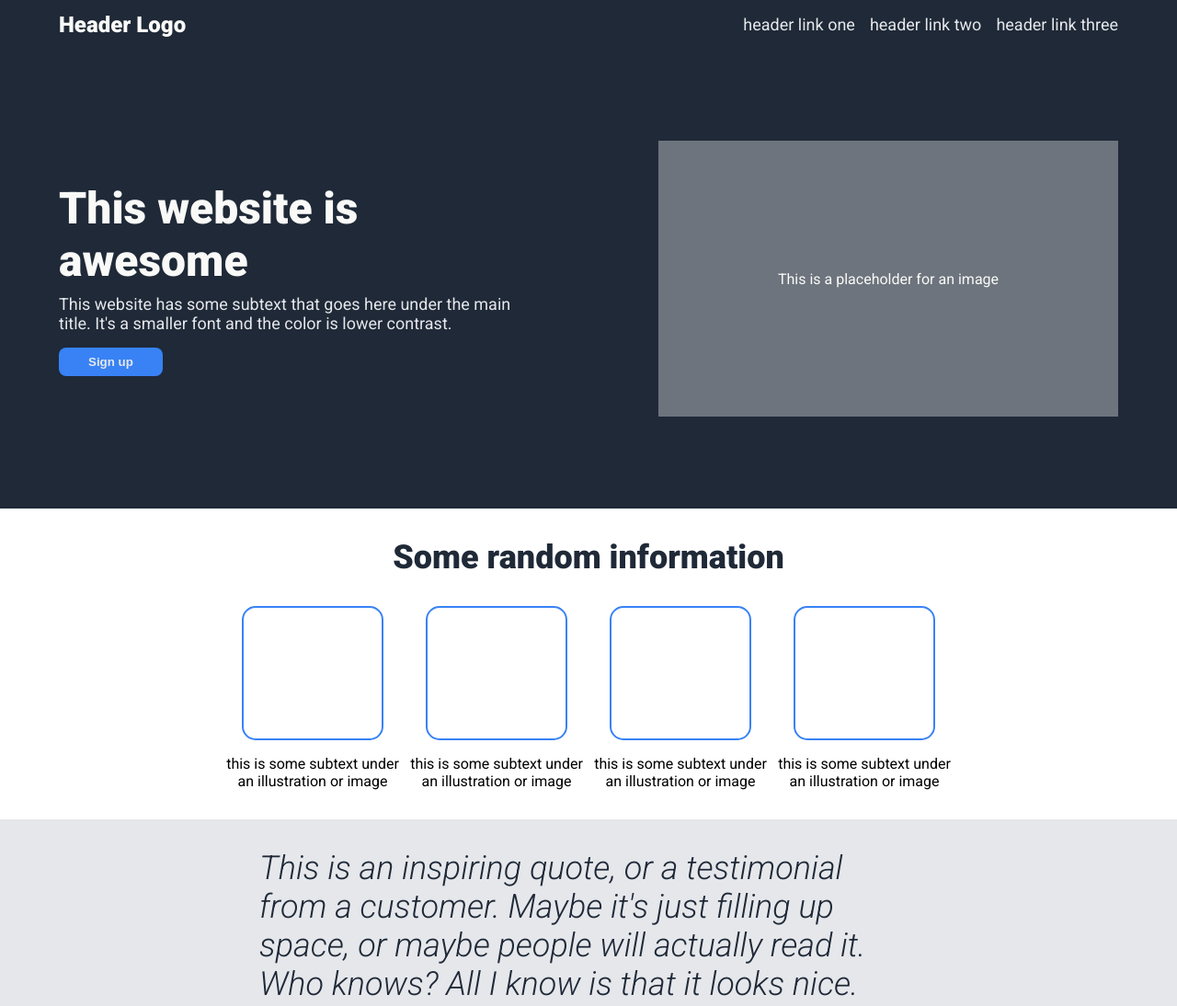
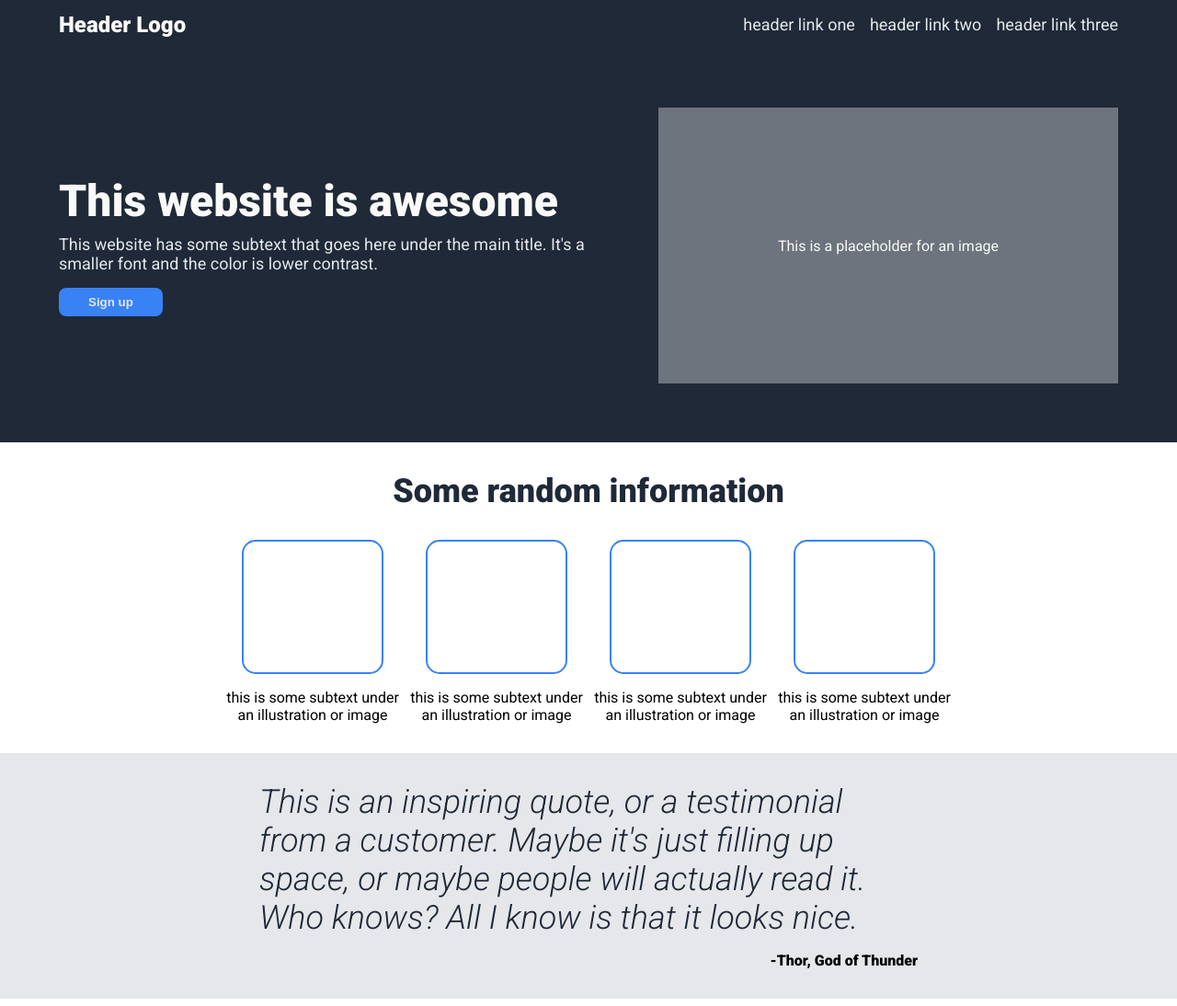
Before and after one commit to gil-mark/flexbox-website, a plain HTML site: page index.html in a window 1280 px wide. Shown: the top 1094 px of the page at 92% size. Drawn offline with Linux system fonts and the light colour scheme.

Commit message:
putting on finishing touches

```diff
--- a/style.css
+++ b/style.css
@@ -33,10 +33,12 @@ a {
     display: flex;
     background: #1f2937;
     align-items: center;
+    padding: 64px;
+    gap: 64px;
+    justify-content: space-between;
 }
 
 .firstSection .left {
-    margin: 100px 64px;
     color: #f9faf8;
 }
 
@@ -69,8 +71,6 @@ a {
     align-items: center;
     justify-content: center;
     color: #f9faf8;
-    margin: 100px 64px;
-    flex: 1 1 500px;
 }
 
 .secondSection {
```
